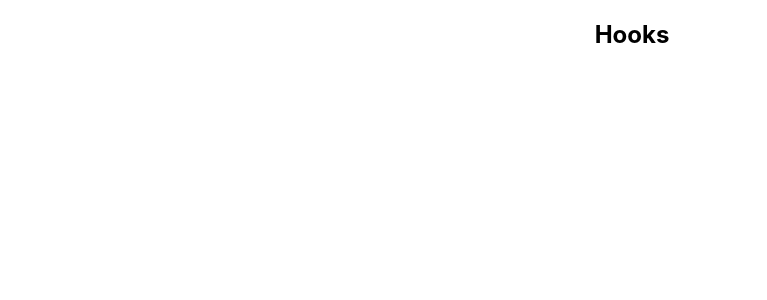
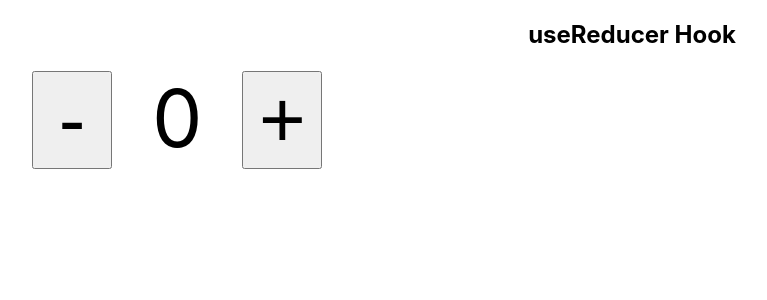
Before and after one commit to kevit-vasanti-vaghela/hooks-practice, a React (Create React App) app: page / in a window 1280 px wide. Shown: the top 300 px of the page, without its empty margins (8-775 px from the left). Built offline with nearby package versions, Linux system fonts and the light colour scheme.

Commit message:
simple useReducer example

```diff
--- a/src/App.js
+++ b/src/App.js
@@ -1,8 +1,38 @@
+import { useReducer } from "react";
+
+const ACTIONS = {
+  INCREMENT: 'increment',
+  DECREMENT: 'decrement'
+}
+
+function reducer(state, action) {
+  switch (action.type) {
+    case ACTIONS.INCREMENT:
+      return { count: state.count + 1 }
+    case ACTIONS.DECREMENT:
+      return { count: state.count - 1 }
+    default:
+      return state
+  }
+}
 
 function App() {
+const [state, dispatch] = useReducer(reducer, { count: 0 })
+
+function increment() {
+  dispatch({ type: ACTIONS.INCREMENT })
+}
+
+function decrement() {
+  dispatch({ type: ACTIONS.DECREMENT })
+}
+
   return (
     <div>
-      <h2 style={{ textAlign: 'center'}}>Hooks</h2>
+      <h2 style={{ textAlign: 'center'}}>useReducer Hook</h2>
+      <button onClick={decrement}>-</button>
+      <span>{state.count}</span>
+      <button onClick={increment}>+</button>
     </div>
   );
 }
--- a/src/index.css
+++ b/src/index.css
@@ -7,7 +7,8 @@ body {
   -moz-osx-font-smoothing: grayscale;
 }
 
-code {
-  font-family: source-code-pro, Menlo, Monaco, Consolas, 'Courier New',
-    monospace;
+button, span {
+  width: 5rem;
+  font-size: 5rem;
+  margin-left: 40px;
 }
```
